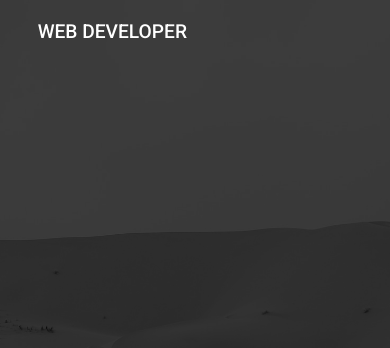
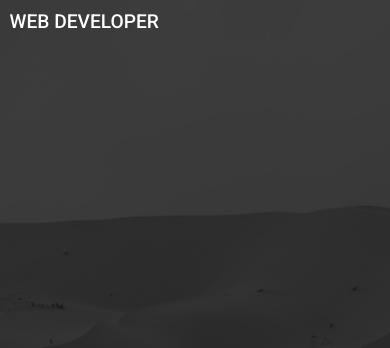
Before and after one commit to ericksonder/ericksonder.github.io, a plain HTML site: page index.html in a window 390 px wide. Shown: the top 348 px of the page. Drawn offline with nearby package versions, Linux system fonts and the light colour scheme; a script that the page names is missing.

Commit message:
Correccion de estilo responsivo

```diff
--- a/styles.css
+++ b/styles.css
@@ -91,14 +91,17 @@ path {
   background-position: center;
   background-repeat: no-repeat;
   background-attachment: fixed;
+  height: calc(100vh - var(--height-nav));
+  min-height: 700px;
 }
 
 .background1b {
   background-color: rgba(0, 0, 0, 0.75);
+  height: 100%;
 }
 
 .principal {
-  height: calc(100vh - var(--height-nav));
+  height: 100%;
   max-width: 1440px;
   padding: 0 1em;
   margin: auto;
@@ -291,6 +294,9 @@ path {
 }
 
 @media screen and (max-width: 930px) {
+  .header__nav{
+    display: none;
+  }
   .principal__title {
     min-width: 100%;
 
@@ -311,8 +317,11 @@ path {
 }
 
 @media screen and (max-width: 768px) {
-  .header__nav{
-    display: none;
+  .header__title {
+    padding: 1em;
+    position: absolute;
+    left: 0px;
+    top: 0px;
   }
 
   .principal__img {
@@ -339,6 +348,9 @@ path {
 
 
 @media screen and (max-width: 426px) {
+  .header__title {
+    padding: 0.5em;
+  }
   .principal__title {
     font-size: 1em;
   }
```
